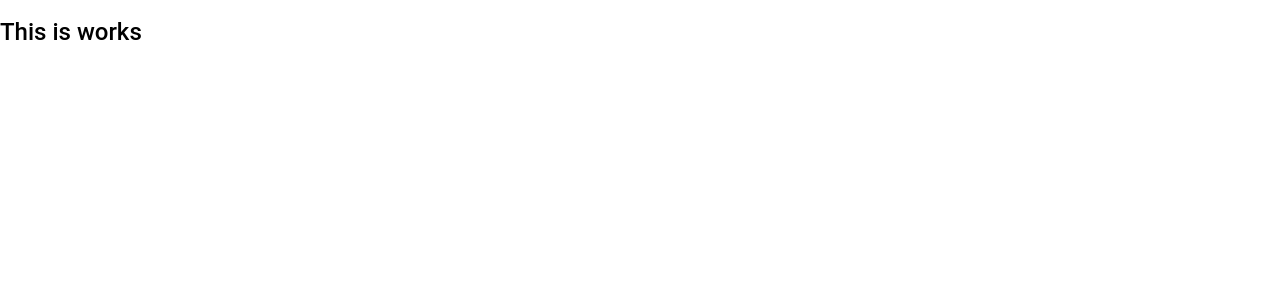
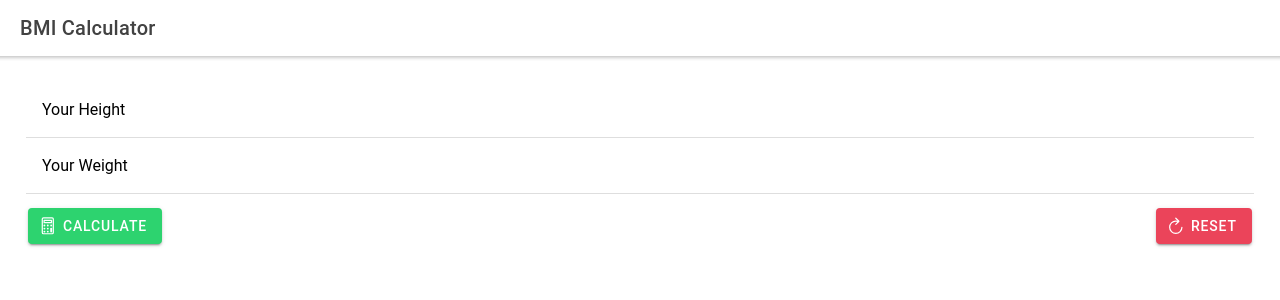
Before and after one commit to Belchenkov/react_ionic_ts_bmi_calc, a React (Create React App) app: page / in a window 1280 px wide. Shown: the top 300 px of the page. Built offline with nearby package versions, Linux system fonts and the light colour scheme; the HTML template or start-up script is replaced by a standard one.

Commit message:
Display Template

```diff
--- a/src/App.tsx
+++ b/src/App.tsx
@@ -1,5 +1,23 @@
 import React from 'react';
-import { IonApp } from '@ionic/react';
+import {
+    IonApp,
+    IonContent,
+    IonHeader,
+    IonToolbar,
+    IonTitle,
+    IonGrid,
+    IonRow,
+    IonCol,
+    IonItem,
+    IonLabel,
+    IonButton,
+    IonIcon,
+    IonInput
+} from '@ionic/react';
+import {
+    calculatorOutline,
+    refreshOutline
+} from 'ionicons/icons';
 
 /* Core CSS required for Ionic components to work properly */
 import '@ionic/react/css/core.css';
@@ -22,7 +40,46 @@ import './theme/variables.css';
 
 const App: React.FC = () => (
   <IonApp>
-    <h2>This is works</h2>
+    <IonHeader>
+        <IonToolbar>
+            <IonTitle>BMI Calculator</IonTitle>
+        </IonToolbar>
+    </IonHeader>
+    <IonContent className="ion-padding">
+        <IonGrid>
+            <IonRow>
+                <IonCol>
+                    <IonItem>
+                        <IonLabel position="floating">Your Height</IonLabel>
+                        <IonInput />
+                    </IonItem>
+                    <IonItem>
+                        <IonLabel position="floating">Your Weight</IonLabel>
+                        <IonInput />
+                    </IonItem>
+                </IonCol>
+            </IonRow>
+            <IonRow>
+                <IonCol className="ion-text-left">
+                    <IonButton color="success">
+                        <IonIcon slot="start" icon={calculatorOutline} />
+                        Calculate
+                    </IonButton>
+                </IonCol>
+                <IonCol className="ion-text-right">
+                    <IonButton color="danger">
+                        <IonIcon slot="start" icon={refreshOutline} />
+                        Reset
+                    </IonButton>
+                </IonCol>
+            </IonRow>
+            <IonRow>
+                <IonCol>
+
+                </IonCol>
+            </IonRow>
+        </IonGrid>
+    </IonContent>
   </IonApp>
 );
 
--- /dev/null
+++ b/src/react-app-env.d.ts
@@ -0,0 +1 @@
+/// <reference types="react-scripts" />
```
